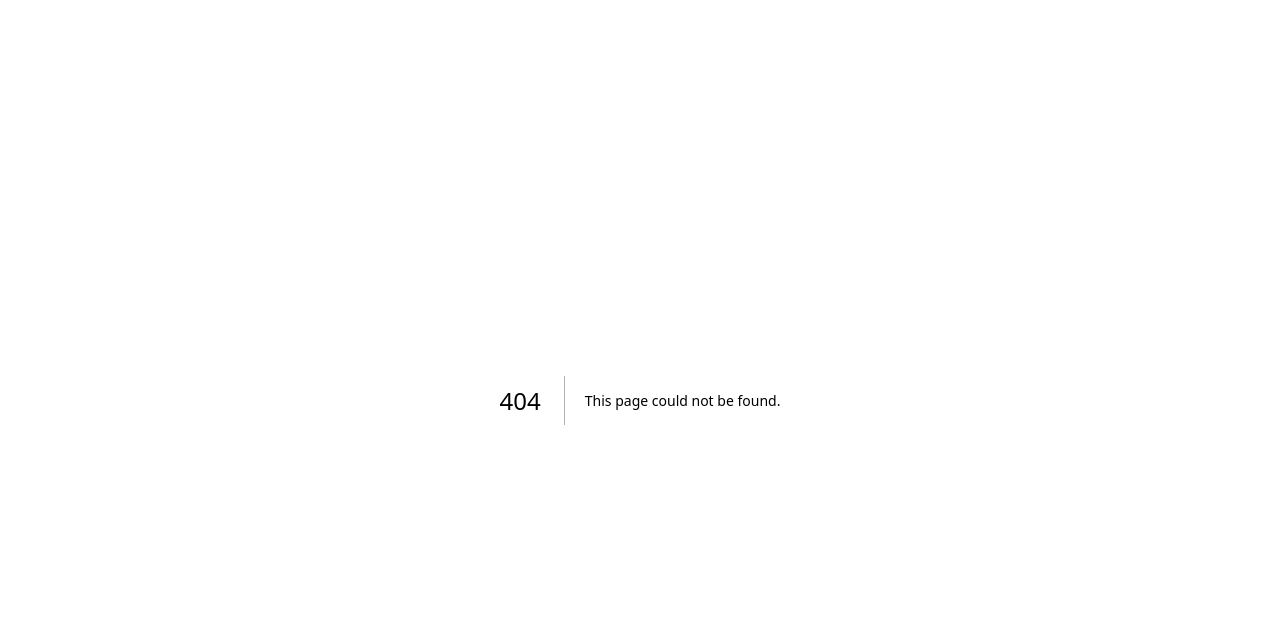
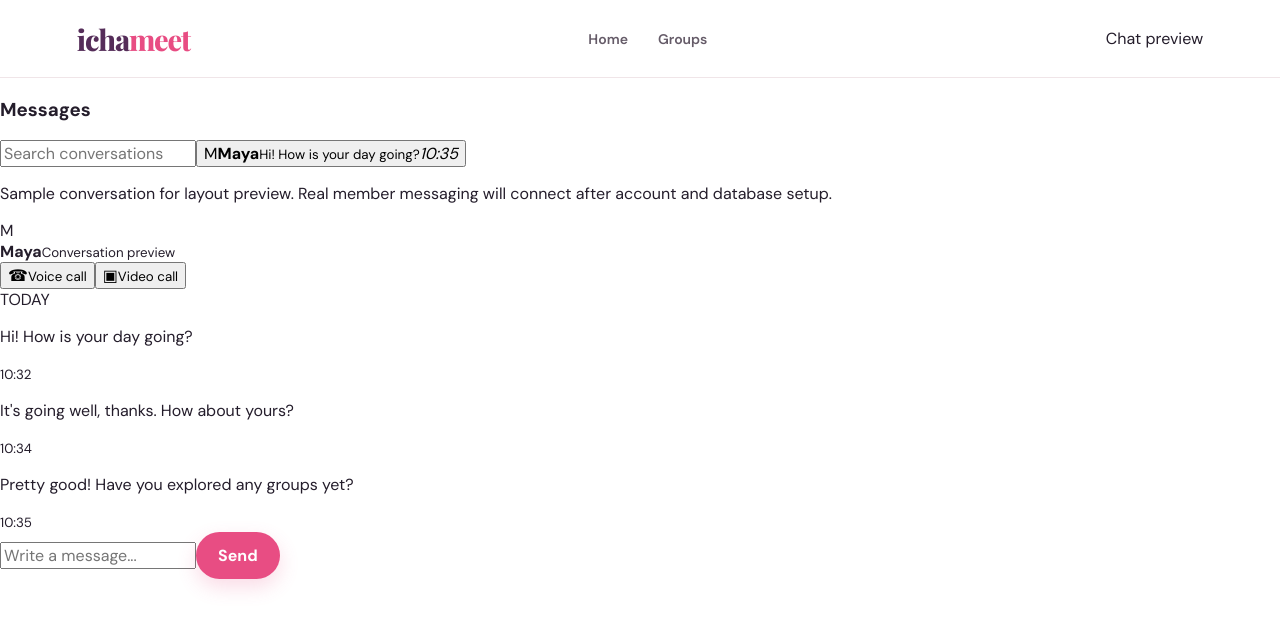
Before and after one commit to chisoluokenyi-debug/ichameet, a Next.js app: page /chat in a window 1280 px wide. Before the commit this address had no page. Shown: the top 630 px of the page. Built offline with nearby package versions, Linux system fonts and the light colour scheme.

Commit message:
Add chat screen with voice and video call entry points

```diff
--- /dev/null
+++ b/app/chat/page.tsx
@@ -0,0 +1,69 @@
+"use client";
+
+import Link from "next/link";
+import { useState } from "react";
+
+type ChatMessage = { from: "You" | "Maya"; text: string; time: string };
+
+export default function ChatPage() {
+  const [active, setActive] = useState("Maya");
+  const [draft, setDraft] = useState("");
+  const [messages, setMessages] = useState<ChatMessage[]>([
+    { from: "Maya", text: "Hi! How is your day going?", time: "10:32" },
+    { from: "You", text: "It's going well, thanks. How about yours?", time: "10:34" },
+    { from: "Maya", text: "Pretty good! Have you explored any groups yet?", time: "10:35" },
+  ]);
+  const [callType, setCallType] = useState<"voice" | "video" | null>(null);
+
+  function sendMessage(e: React.FormEvent<HTMLFormElement>) {
+    e.preventDefault();
+    if (!draft.trim()) return;
+    setMessages((items) => [...items, { from: "You", text: draft.trim(), time: new Date().toLocaleTimeString([], { hour: "2-digit", minute: "2-digit" }) }]);
+    setDraft("");
+  }
+
+  return <main className="chat-page">
+    <header className="site-header">
+      <Link className="brand" href="/">icha<span>meet</span></Link>
+      <nav className="nav"><Link href="/">Home</Link><Link href="/groups">Groups</Link></nav>
+      <span className="chat-preview-label">Chat preview</span>
+    </header>
+    <section className="chat-shell">
+      <aside className="chat-contacts">
+        <h1>Messages</h1>
+        <input aria-label="Search conversations" placeholder="Search conversations" />
+        <button className={active === "Maya" ? "chat-contact selected" : "chat-contact"} onClick={() => setActive("Maya")}>
+          <span className="chat-avatar">M</span><span><strong>Maya</strong><small>Hi! How is your day going?</small></span><i>10:35</i>
+        </button>
+        <p className="chat-preview-note">Sample conversation for layout preview. Real member messaging will connect after account and database setup.</p>
+      </aside>
+      <section className="chat-conversation">
+        <header className="chat-person">
+          <div className="chat-person-info"><span className="chat-avatar large">M</span><div><strong>{active}</strong><small>Conversation preview</small></div></div>
+          <div className="call-actions">
+            <button className="call-button" onClick={() => setCallType("voice")} aria-label="Start voice call"><span>☎</span><small>Voice call</small></button>
+            <button className="call-button" onClick={() => setCallType("video")} aria-label="Start video call"><span>▣</span><small>Video call</small></button>
+          </div>
+        </header>
+        <div className="chat-messages">
+          <div className="chat-date">TODAY</div>
+          {messages.map((message, i) => <div key={i} className={message.from === "You" ? "message-row mine" : "message-row"}><div className="message-bubble"><p>{message.text}</p><small>{message.time}</small></div></div>)}
+        </div>
+        <form className="chat-compose" onSubmit={sendMessage}>
+          <input value={draft} onChange={(e) => setDraft(e.target.value)} placeholder="Write a message..." aria-label="Write a message" />
+          <button className="btn btn-primary" disabled={!draft.trim()}>Send</button>
+        </form>
+      </section>
+    </section>
+    {callType && <div className="modal-backdrop" role="presentation" onMouseDown={(e) => { if (e.target === e.currentTarget) setCallType(null); }}>
+      <section className="modal call-setup-modal" role="dialog" aria-modal="true" aria-labelledby="call-setup-title">
+        <button className="close" onClick={() => setCallType(null)} aria-label="Close">×</button>
+        <div className="call-modal-icon">{callType === "voice" ? "☎" : "▣"}</div>
+        <h2 id="call-setup-title">{callType === "voice" ? "Voice calling" : "Video calling"}</h2>
+        <p>The {callType} call controls are being prepared. To connect calls privately between members, IchaMeet still needs secure sign-in, a call-signalling service, and configured voice/video infrastructure.</p>
+        <p className="call-setup-status">Call service not connected yet</p>
+        <button className="btn btn-primary" onClick={() => setCallType(null)}>Okay</button>
+      </section>
+    </div>}
+  </main>;
+}
```
